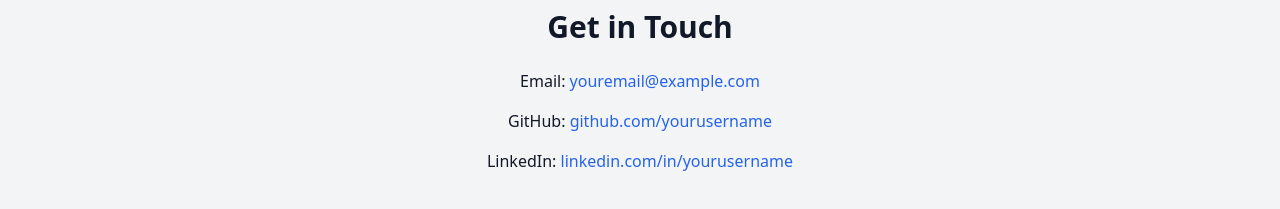
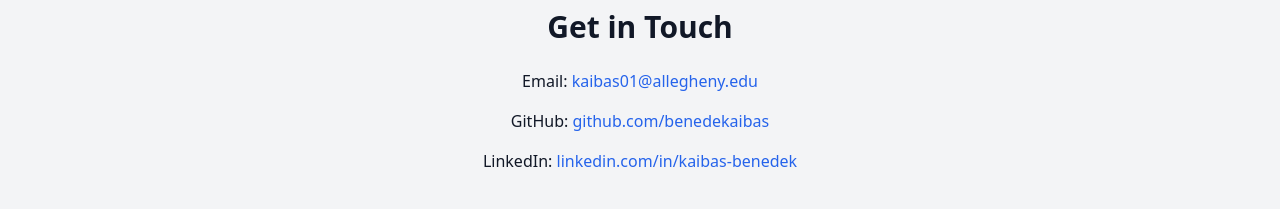
Before and after one commit to benedekaibas/Personal-Portfolio, a React (Vite) app: page / in a window 1280 px wide. Shown: the part 1901-2110 px from the top of the page. Built offline with nearby package versions, Linux system fonts and the light colour scheme.

Commit message:
refreshed content & removed templates

```diff
--- a/src/components/Contact.jsx
+++ b/src/components/Contact.jsx
@@ -5,9 +5,9 @@ const Contact = () => {
     <section id="contact" className="py-16 px-6 bg-gray-100">
       <h3 className="text-3xl font-semibold mb-6 text-center">Get in Touch</h3>
       <div className="text-center space-y-4">
-        <p>Email: <a href="mailto:youremail@example.com" className="text-blue-600">youremail@example.com</a></p>
-        <p>GitHub: <a href="https://github.com/yourusername" className="text-blue-600" target="_blank">github.com/yourusername</a></p>
-        <p>LinkedIn: <a href="https://linkedin.com/in/yourusername" className="text-blue-600" target="_blank">linkedin.com/in/yourusername</a></p>
+        <p>Email: <a href="mailto:kaibas01@allegheny.edu" className="text-blue-600">kaibas01@allegheny.edu</a></p>
+        <p>GitHub: <a href="https://github.com/benedekaibas" className="text-blue-600" target="_blank">github.com/benedekaibas</a></p>
+        <p>LinkedIn: <a href="https://www.linkedin.com/in/kaibas-benedek-222644a5/" className="text-blue-600" target="_blank">linkedin.com/in/kaibas-benedek</a></p>
       </div>
     </section>
   );
```
